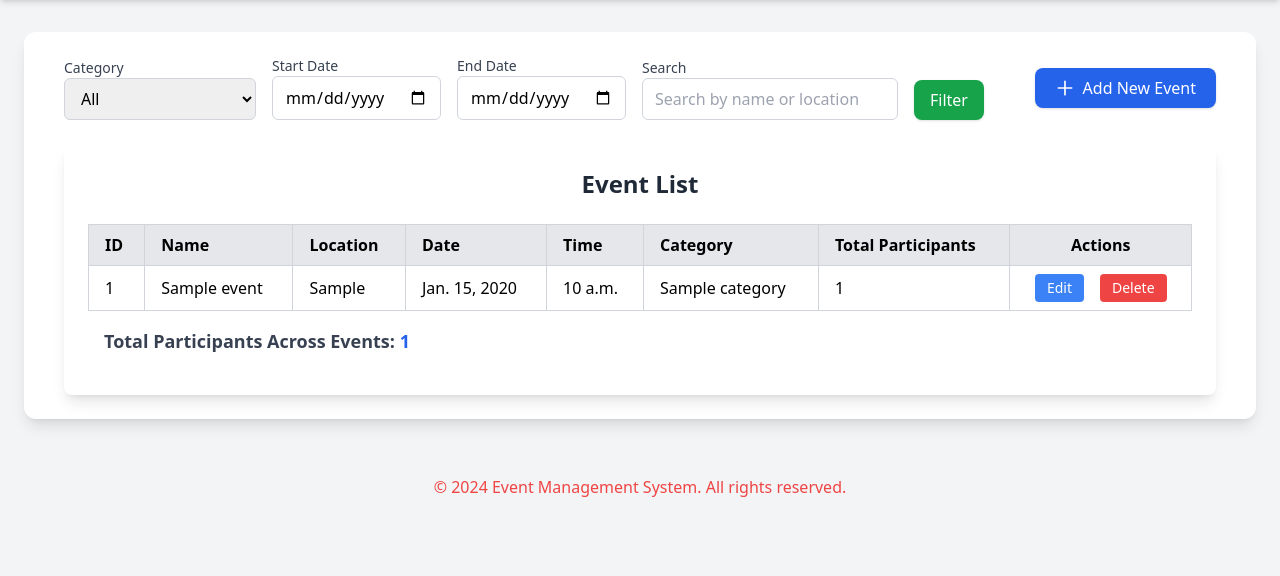
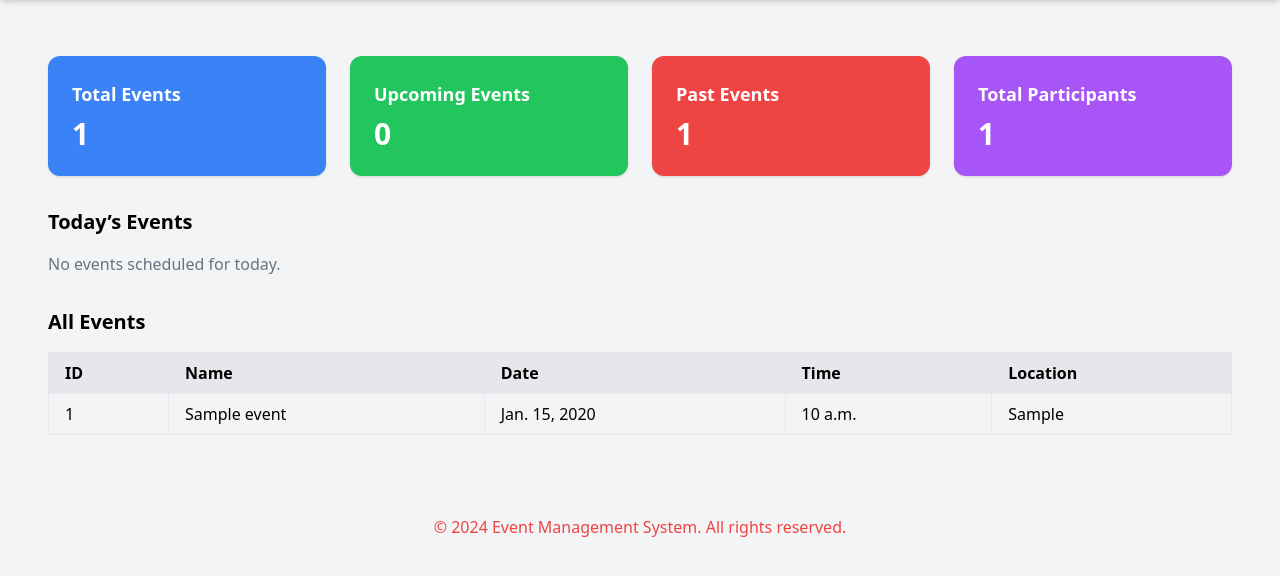
Before and after one commit to RayhanKabir29/event-management-mvt, a Django app: page / in a window 1280 px wide. Shown: the part 52-628 px from the top of the page. Run offline with Django 5.2, Linux system fonts and the light colour scheme; tables that the repository leaves empty hold one stand-in row (values such as "Sample post").

Commit message:
organizer dashboard

```diff
--- a/event_management/urls.py
+++ b/event_management/urls.py
@@ -1,11 +1,11 @@
 
 from django.contrib import admin
 from django.urls import path,include
-from events.views import show_events
+from events.views import organizer_dashboard
 
 
 urlpatterns = [
     path('admin/', admin.site.urls),
-    path("", show_events, name="home"),
+    path("", organizer_dashboard, name="home"),
     path('events/',include('events.urls')),
 ]
--- /dev/null
+++ b/events/templates/organized_dashboard/organizer_dashboard.html
@@ -0,0 +1,75 @@
+{% extends "base.html" %}
+{% block content %}
+<div class="p-6 space-y-8">
+
+  <!-- Stats Grid -->
+  <div class="grid grid-cols-1 md:grid-cols-4 gap-6">
+    <a href="?filter=all" class="bg-blue-500 text-white rounded-xl p-6 shadow hover:bg-blue-600 transition">
+      <h2 class="text-lg font-semibold">Total Events</h2>
+      <p class="text-3xl font-bold mt-2">{{ total_events }}</p>
+    </a>
+    <a href="?filter=upcoming" class="bg-green-500 text-white rounded-xl p-6 shadow hover:bg-green-600 transition">
+      <h2 class="text-lg font-semibold">Upcoming Events</h2>
+      <p class="text-3xl font-bold mt-2">{{ upcoming_events }}</p>
+    </a>
+    <a href="?filter=past" class="bg-red-500 text-white rounded-xl p-6 shadow hover:bg-red-600 transition">
+      <h2 class="text-lg font-semibold">Past Events</h2>
+      <p class="text-3xl font-bold mt-2">{{ past_events }}</p>
+    </a>
+    <div class="bg-purple-500 text-white rounded-xl p-6 shadow">
+      <h2 class="text-lg font-semibold">Total Participants</h2>
+      <p class="text-3xl font-bold mt-2">{{ total_participants }}</p>
+    </div>
+  </div>
+
+  <!-- Today's Events -->
+  <div>
+    <h2 class="text-xl font-bold mb-4">Today’s Events</h2>
+    <ul class="space-y-3">
+      {% for event in todays_events %}
+        <li class="p-4 bg-gray-100 rounded shadow">
+          <h3 class="font-semibold">{{ event.title }}</h3>
+          <p class="text-sm text-gray-600">{{ event.time }} • {{ event.location }}</p>
+        </li>
+      {% empty %}
+        <p class="text-gray-500">No events scheduled for today.</p>
+      {% endfor %}
+    </ul>
+  </div>
+
+  <!-- Filtered Events -->
+  <div>
+    <h2 class="text-xl font-bold mb-4">
+      {% if filter_type == "upcoming" %}Upcoming Events{% elif filter_type == "past" %}Past Events{% else %}All Events{% endif %}
+    </h2>
+
+    <table class="table-auto border-collapse border border-gray-300 w-full text-left">
+      <thead class="bg-gray-200">
+        <tr>
+          <th class="border px-4 py-2">ID</th>
+          <th class="border px-4 py-2">Name</th>
+          <th class="border px-4 py-2">Date</th>
+          <th class="border px-4 py-2">Time</th>
+          <th class="border px-4 py-2">Location</th>
+        </tr>
+      </thead>
+      <tbody>
+        {% for event in events %}
+          <tr class="hover:bg-gray-50">
+            <td class="border px-4 py-2">{{ event.id }}</td>
+            <td class="border px-4 py-2">{{ event.title }}</td>
+            <td class="border px-4 py-2">{{ event.date }}</td>
+            <td class="border px-4 py-2">{{ event.time }}</td>
+            <td class="border px-4 py-2">{{ event.location }}</td>
+          </tr>
+        {% empty %}
+          <tr>
+            <td colspan="5" class="text-center text-gray-500 py-4">No events found.</td>
+          </tr>
+        {% endfor %}
+      </tbody>
+    </table>
+  </div>
+
+</div>
+{% endblock %}
--- a/events/views.py
+++ b/events/views.py
@@ -5,6 +5,7 @@ from events.models import Category, Event, Participant
 from django.contrib import messages
 from django.db.models import Count, Sum,Q
 from django.utils.dateparse import parse_date
+from django.utils.timezone import now
 
 # Create your views here.
 def show_events(request):
@@ -137,3 +138,39 @@ def delete_participant(request,id):
         participant.delete()
         messages.success(request, 'Participant delete successfully!')
         return redirect('show_participants')
+
+def organizer_dashboard(request):
+    today = now().date()
+
+    # --- Stats ---
+    total_participants = Participant.objects.count()
+    total_events = Event.objects.count()
+    upcoming_events = Event.objects.filter(date__gte=today).count()
+    past_events = Event.objects.filter(date__lt=today).count()
+
+    # --- Today’s Events ---
+    todays_events = Event.objects.filter(date=today)
+
+    # --- Interactive Filter (by query param) ---
+    filter_type = request.GET.get("filter")  # 'all', 'upcoming', 'past'
+
+    if filter_type == "upcoming":
+        events = Event.objects.filter(date__gte=today)
+    elif filter_type == "past":
+        events = Event.objects.filter(date__lt=today)
+    else:
+        events = Event.objects.all()  # default: show all
+
+    return render(
+        request,
+        "organized_dashboard/organizer_dashboard.html",
+        {
+            "total_participants": total_participants,
+            "total_events": total_events,
+            "upcoming_events": upcoming_events,
+            "past_events": past_events,
+            "todays_events": todays_events,
+            "events": events,
+            "filter_type": filter_type or "all",
+        },
+    )
--- a/static/css/output.css
+++ b/static/css/output.css
@@ -650,6 +650,10 @@ video {
   margin-bottom: 1.5rem;
 }
 
+.mt-2 {
+  margin-top: 0.5rem;
+}
+
 .block {
   display: block;
 }
@@ -722,6 +726,10 @@ video {
   transform: translate(var(--tw-translate-x), var(--tw-translate-y)) rotate(var(--tw-rotate)) skewX(var(--tw-skew-x)) skewY(var(--tw-skew-y)) scaleX(var(--tw-scale-x)) scaleY(var(--tw-scale-y));
 }
 
+.grid-cols-1 {
+  grid-template-columns: repeat(1, minmax(0, 1fr));
+}
+
 .content-start {
   align-content: flex-start;
 }
@@ -754,6 +762,10 @@ video {
   gap: 1rem;
 }
 
+.gap-6 {
+  gap: 1.5rem;
+}
+
 .space-x-6 > :not([hidden]) ~ :not([hidden]) {
   --tw-space-x-reverse: 0;
   margin-right: calc(1.5rem * var(--tw-space-x-reverse));
@@ -764,6 +776,18 @@ video {
   --tw-space-y-reverse: 0;
   margin-top: calc(1rem * calc(1 - var(--tw-space-y-reverse)));
   margin-bottom: calc(1rem * var(--tw-space-y-reverse));
+}
+
+.space-y-3 > :not([hidden]) ~ :not([hidden]) {
+  --tw-space-y-reverse: 0;
+  margin-top: calc(0.75rem * calc(1 - var(--tw-space-y-reverse)));
+  margin-bottom: calc(0.75rem * var(--tw-space-y-reverse));
+}
+
+.space-y-8 > :not([hidden]) ~ :not([hidden]) {
+  --tw-space-y-reverse: 0;
+  margin-top: calc(2rem * calc(1 - var(--tw-space-y-reverse)));
+  margin-bottom: calc(2rem * var(--tw-space-y-reverse));
 }
 
 .rounded {
@@ -841,8 +865,22 @@ video {
   background-color: rgb(22 163 74 / var(--tw-bg-opacity, 1));
 }
 
+.bg-green-500 {
+  --tw-bg-opacity: 1;
+  background-color: rgb(34 197 94 / var(--tw-bg-opacity, 1));
+}
+
+.bg-purple-500 {
+  --tw-bg-opacity: 1;
+  background-color: rgb(168 85 247 / var(--tw-bg-opacity, 1));
+}
+
 .p-6 {
   padding: 1.5rem;
+}
+
+.p-4 {
+  padding: 1rem;
 }
 
 .px-3 {
@@ -890,6 +928,11 @@ video {
   padding-bottom: 2rem;
 }
 
+.py-4 {
+  padding-top: 1rem;
+  padding-bottom: 1rem;
+}
+
 .text-left {
   text-align: left;
 }
@@ -925,6 +968,11 @@ video {
 .text-lg {
   font-size: 1.125rem;
   line-height: 1.75rem;
+}
+
+.text-3xl {
+  font-size: 1.875rem;
+  line-height: 2.25rem;
 }
 
 .font-bold {
@@ -1054,7 +1102,18 @@ video {
   background-color: rgb(21 128 61 / var(--tw-bg-opacity, 1));
 }
 
+.hover\:bg-green-600:hover {
+  --tw-bg-opacity: 1;
+  background-color: rgb(22 163 74 / var(--tw-bg-opacity, 1));
+}
+
 .hover\:text-indigo-600:hover {
   --tw-text-opacity: 1;
   color: rgb(79 70 229 / var(--tw-text-opacity, 1));
 }
+
+@media (min-width: 768px) {
+  .md\:grid-cols-4 {
+    grid-template-columns: repeat(4, minmax(0, 1fr));
+  }
+}
```
